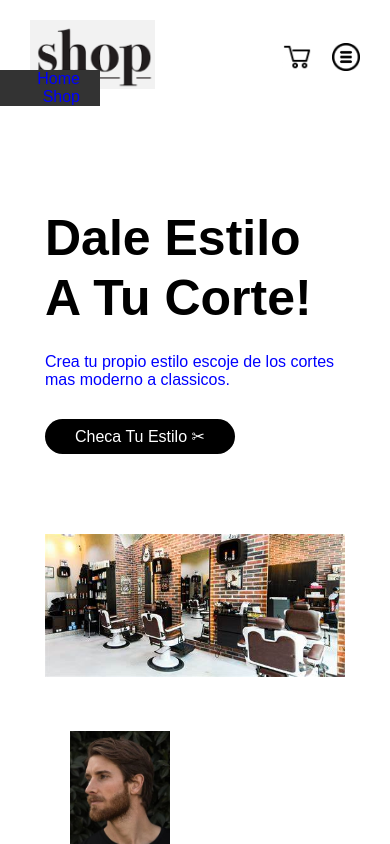
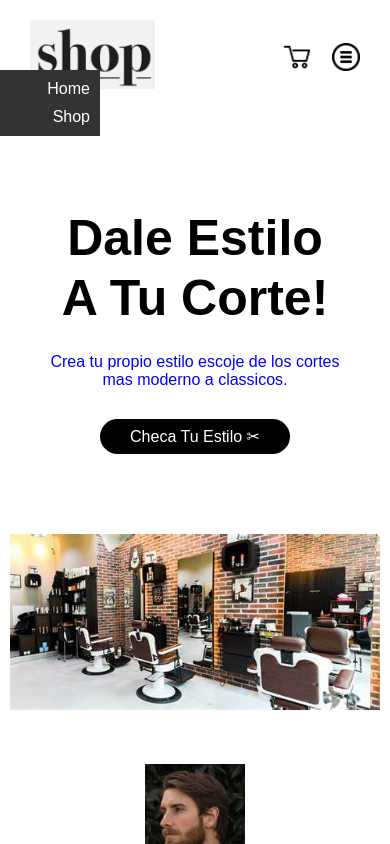
Before and after one commit to delerick1/ecommerce, a plain HTML site: page Index.html in a window 390 px wide. Both pictures are taken after a click on the picture 346 px from the left and 56 px from the top of the page. Shown: the top 844 px of the page. Drawn offline with Linux system fonts and the light colour scheme.

Commit message:
done part1

```diff
--- a/Assets/css/style.css
+++ b/Assets/css/style.css
@@ -258,6 +258,7 @@ ul{
 .menu-icon{
     width: 28px;
     margin-left: 20px;
+    display: none;
 }
 /*media query*/
 @media only screen and (max-width:800px){
@@ -267,6 +268,29 @@ nav ul{
     left: 0;
     background: #333;
     width: 100px;
+    overflow: hidden;
+    transition: max-height 0.5s;
+}
+nav ul li{
+    display: block;
+    margin-right: 50px;
+    margin-top: 10px;
+    margin: 10px;
+}
+nav ul li a{
+    color: #fff;
+}
+.menu-icon{
+    display: block;
+}
+}
+@media only screen and (max-width:600px){
+.row{
+    text-align: center;
+}
+.col-2, .col3, .col-4{
+    flex-basis: 100%;
 }
 
+
 }
--- /dev/null
+++ b/Assets/js/index.js
@@ -0,0 +1,11 @@
+
+const MenuItems = document.getElementById("MenuItems")
+MenuItems.style.maxHeight ="0px";
+function menutog(){
+    if(MenuItems.style.maxHeight == "0px"){
+        MenuItems.style.maxHeight = "200px"
+    }
+    else{
+        MenuItems.style.maxHeight = "0px"
+    }
+}
--- a/Index.html
+++ b/Index.html
@@ -18,13 +18,13 @@
             <img src="./Assets/Img/shop.PNG" width="125px">
         </div>
         <nav>
-        <ul>
+        <ul id="MenuItems">
             <li><a href="">Home</a></li>
             <li><a href="">Shop</a></li>
         </ul>
     </nav>
     <img src="./Assets/Img/cart.webp" width="30px" height="30px">
-    <img src="./Assets/Img/R.png" class="menu-icon">
+    <img src="./Assets/Img/R.png" class="menu-icon" onclick="menutog()">
 
 </div>
     <div class="row">
@@ -397,8 +397,8 @@
             <p class="copyright">Made with <i class="fa-solid fa-heart"> by Academlo</i></p>
         </div>
     </div>
-
-
+      <!----js for toggle-->
+      <script src="./Assets/js/index.js"></script>
 
 </body>
 </html>
```
